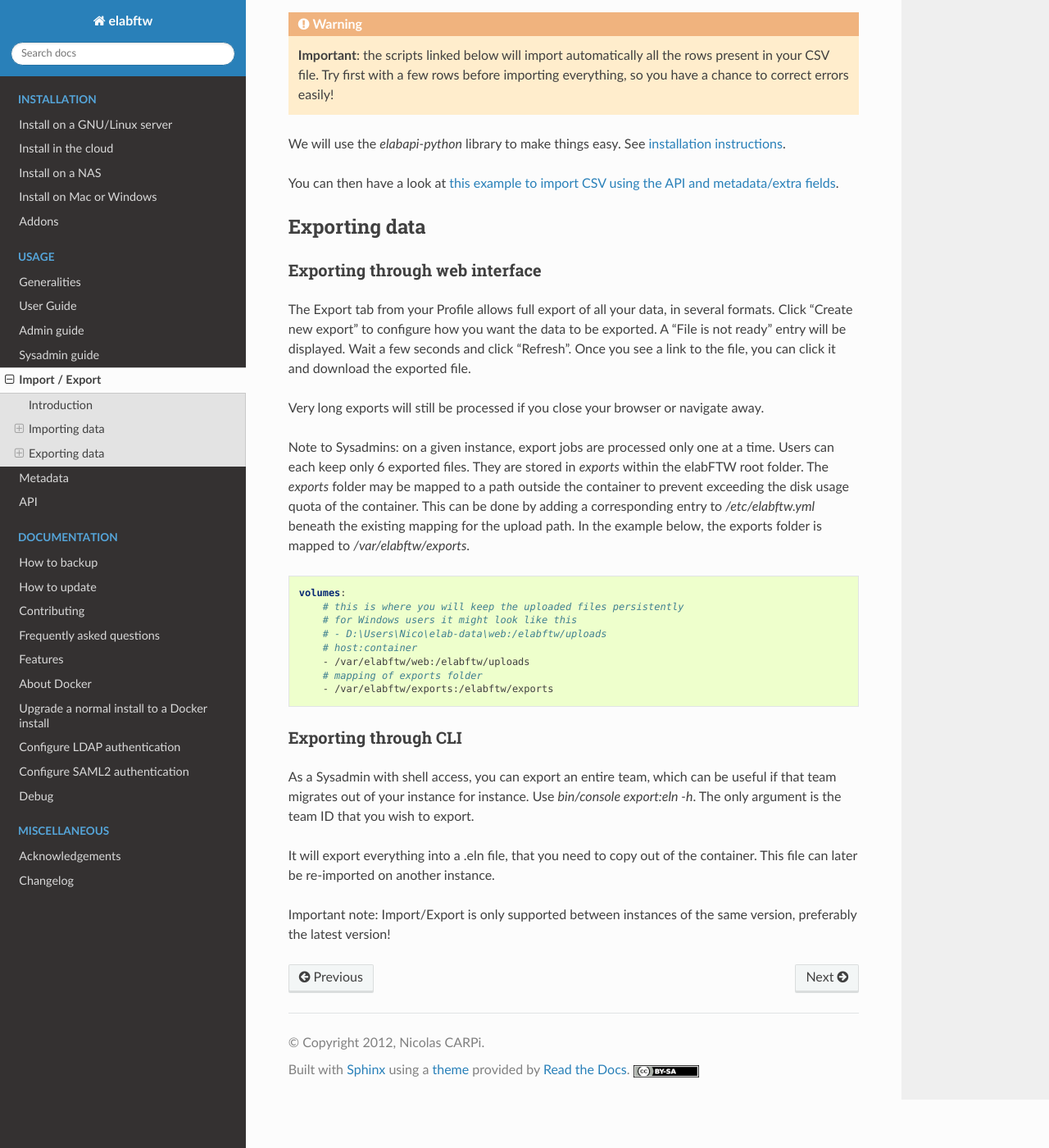
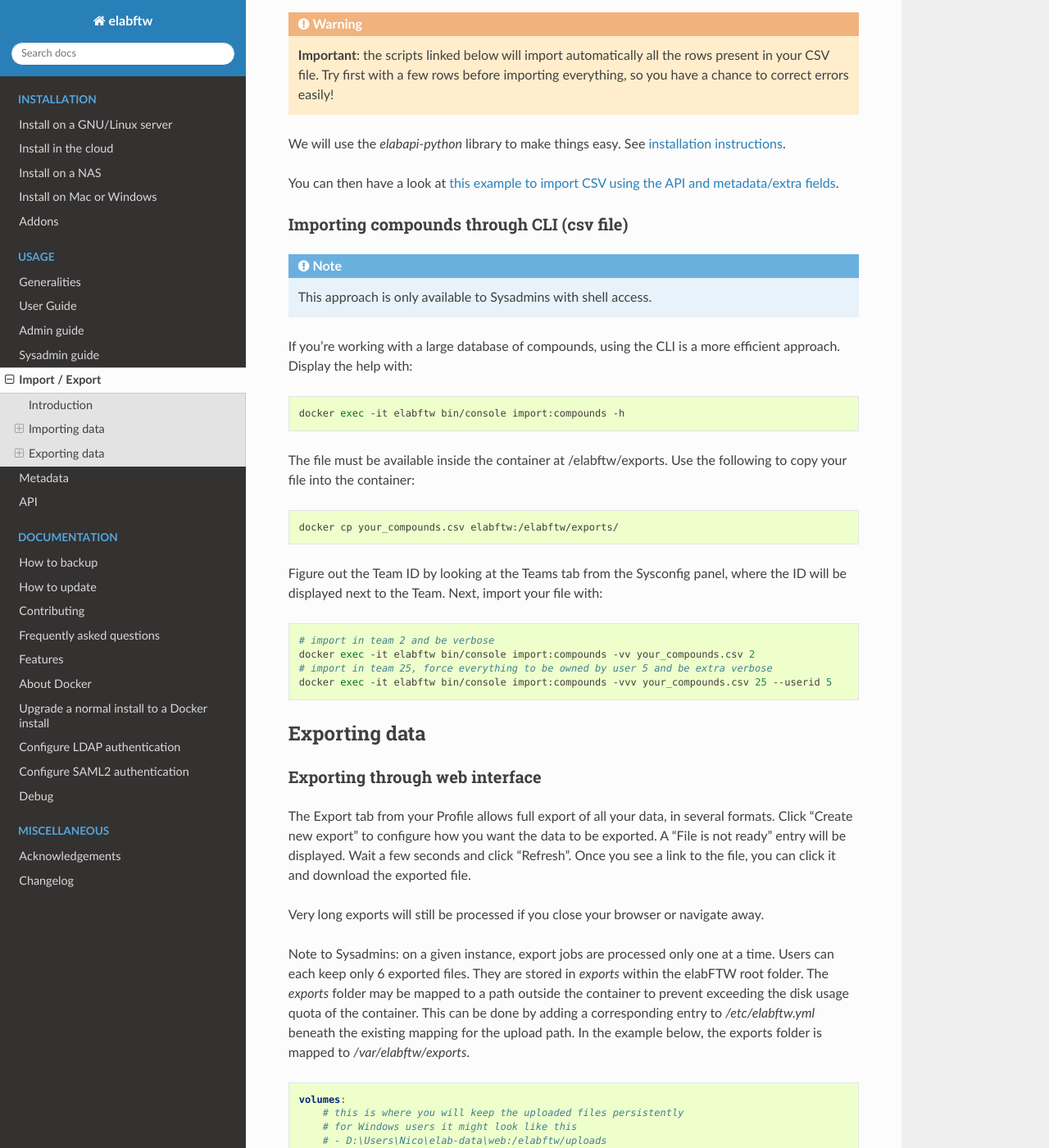
Before and after one commit to elabftw/elabdoc, a Sphinx documentation site: the page built from doc/import-export.rst, in a window 1280 px wide and 1400 px high, scrolled down 3812 px. Shown: the whole window at 82% size. Built offline with Sphinx 7.4.7 and the Read the Docs theme 3.1.0, drawn with Linux system fonts in a browser that asks for light colours; some of the changed text lies outside the part shown.

Commit message:
doc: update 5.2.0 release (#46)
* DOC/MAJOR: some corrections, update assets, additions for compounds and templates related topics and

* DOC: user-guide: update descriptions, add some assets.

- compound editor help guide
- doc-info.png : update with current setup (Addons, Import/Export) screenshot
- restore an entry : update documentation and asset with description
- tinymce mathjax section: lots of exp from the populate default within <pre> tags, so show how to remove it.
- user-guide.rst : replace image:: tags with figure:: and add description. Harmonize -> all pictures centered and not just some of them, all with descripions. Missing gifs but will come later on! (e.g. Tables gif, tags..). Ref to Addons section, update "restore entry"

* DOC: some adjustments

* images description

```diff
--- a/doc/addons.rst
+++ b/doc/addons.rst
@@ -71,3 +71,5 @@
     # This is for the integration of the DNA Cloning tool
     - USE_OPENCLONING=true
     - OPENCLONING_URL=http://opencloning-plugin:8000/
+
+Restart the ``elabftw`` container to take these changes into account.
--- a/doc/import-export.rst
+++ b/doc/import-export.rst
@@ -64,7 +64,7 @@
 
    docker cp your.eln elabftw:/elabftw/exports/
 
-Figure out the Team ID by looking at the Team from the Sysconfig panel, where the ID will be displayed next to the Team. Next, import your file with:
+Figure out the Team ID by looking at the Teams tab from the Sysconfig panel, where the ID will be displayed next to the Team. Next, import your file with:
 
 .. code-block:: bash
 
@@ -178,6 +178,34 @@
 
 You can then have a look at `this example to import CSV using the API and metadata/extra fields <https://github.com/elabftw/elabapi-python/blob/master/examples/09-import-csv.py>`_.
 
+.. _compounds-import:
+
+Importing compounds through CLI (csv file)
+------------------------------------------
+
+.. note:: This approach is only available to Sysadmins with shell access.
+
+If you're working with a large database of compounds, using the CLI is a more efficient approach. Display the help with:
+
+.. code-block:: bash
+
+   docker exec -it elabftw bin/console import:compounds -h
+
+The file must be available inside the container at /elabftw/exports. Use the following to copy your file into the container:
+
+.. code-block:: bash
+
+   docker cp your_compounds.csv elabftw:/elabftw/exports/
+
+Figure out the Team ID by looking at the Teams tab from the Sysconfig panel, where the ID will be displayed next to the Team. Next, import your file with:
+
+.. code-block:: bash
+
+   # import in team 2 and be verbose
+   docker exec -it elabftw bin/console import:compounds -vv your_compounds.csv 2
+   # import in team 25, force everything to be owned by user 5 and be extra verbose
+   docker exec -it elabftw bin/console import:compounds -vvv your_compounds.csv 25 --userid 5
+
 .. _exporting-data:
 
 Exporting data
```
Also changed, not shown: doc/user-guide.rst (+114 -36 lines), doc/img/compounds-editor-help.png (added), doc/img/doc-info.png, doc/img/restore-entry.png (added), doc/img/templates-menu.png (added), doc/img/tinymce-editor-paragraph.png (added), doc/img/user-alt-layout.png, doc/img/user-experiments-menu.png, doc/img/user-scope-button.png, doc/img/user-show-mode.png, doc/img/user-switch-layout.png, doc/img/user-templates-menu.png (deleted), doc/img/user-view-toolbar.png.
